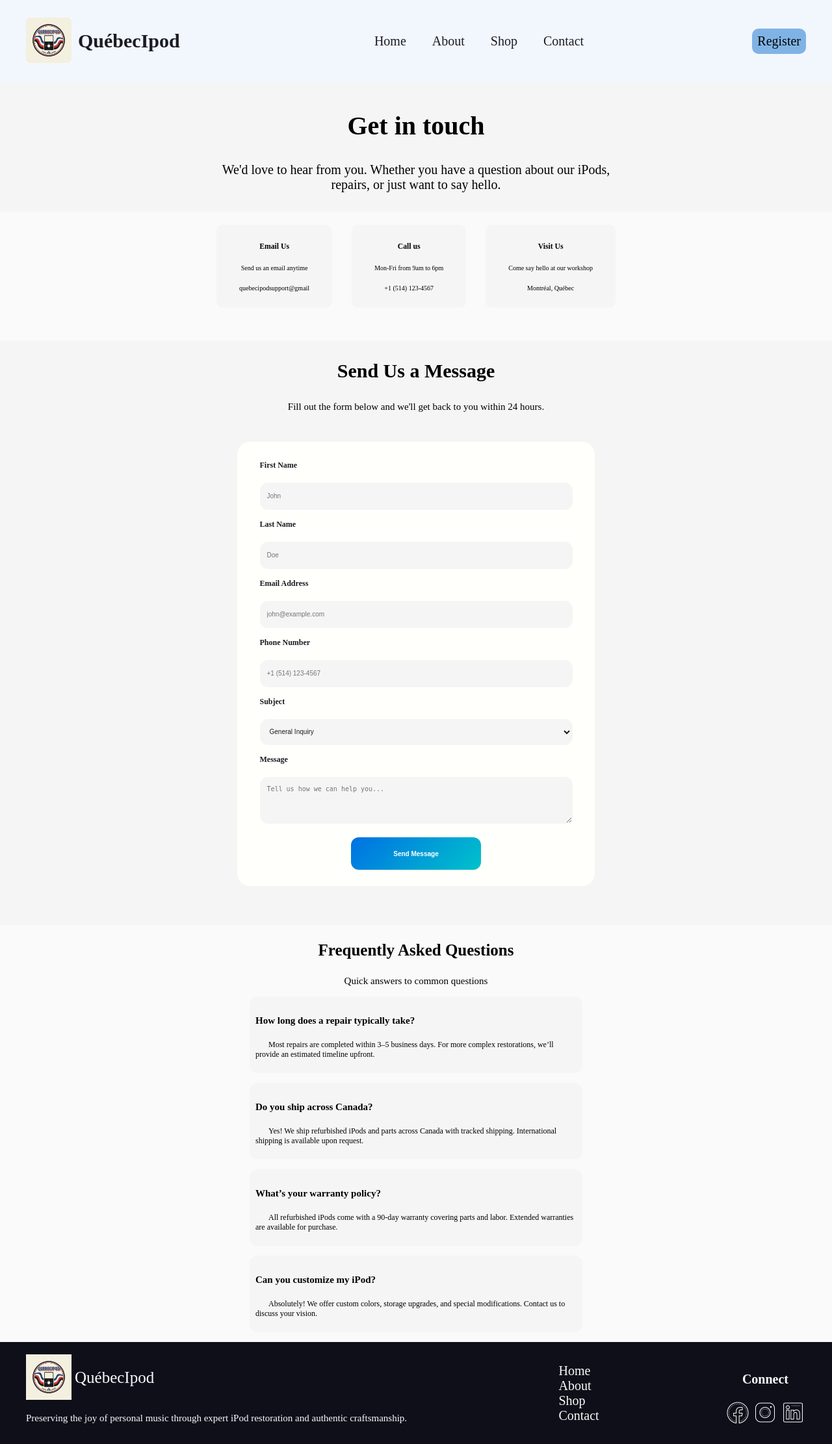
After one commit to 0n1xx/FinalProject-CSSPHP, a PHP site: page /contact.html in a window 1280 px wide. The commit adds this page. Shown: the whole page at 65% size. Run offline with PHP 8.4, Linux system fonts and the light colour scheme.

Commit message:
adds contact page and css code to it

```diff
--- /dev/null
+++ b/contact.html
@@ -0,0 +1,156 @@
+<!doctype html>
+<html lang="en">
+<head>
+  <!-- In the head element, we add our metadata -->
+  <!-- Declare our character set -->
+  <meta charset="utf-8">
+  <!-- This measures the viewport of the device we are using -->
+  <meta name="viewport" content="width=device-width, initial-scale=1">
+  <!-- This will describe our pages content, this should be different
+    on each page -->
+  <meta name="description" content="This is the contact page">
+  <!-- This will tell the search engine to index the site or not -->
+  <meta name="robots" content="noindex, nofollow">
+  <!-- This is our title tag  -->
+  <title> Contact Page </title>
+  <!-- This is the element that connects css file to our html_css_js_introduction file -->
+  <link rel="stylesheet" href="css/style.css">
+  <!-- Using a special google font -->
+</head>
+<body>
+<header>
+  <div>
+    <a href="home.php" class="logo">
+      <img src="images/logo.png" alt="header logo">
+    </a>
+    <p>QuébecIpod</p>
+  </div>
+  <nav>
+    <menu>
+      <li class="nav_menu"><a href="home.php">Home</a></li>
+      <li class="nav_menu"><a href="about.php">About</a></li>
+      <li class="nav_menu"><a href="shop.php">Shop</a></li>
+      <li class="nav_menu"><a href="contact.php">Contact</a></li>
+    </menu>
+  </nav>
+  <div class="register">
+    <a href="register.php">Register</a>
+  </div>
+</header>
+<main>
+  <section class="intro-contact-page">
+      <h1>Get in touch</h1>
+      <p>We'd love to hear from you. Whether you have a question about our iPods, repairs, or just want to say hello.</p>
+  </section>
+  <section class="methods-of-contact">
+    <div class="contact-method">
+      <h3>Email Us</h3>
+      <p>Send us an email anytime</p>
+      <p>quebecipodsupport@gmail</p>
+    </div>
+    <div class="contact-method">
+      <h3>Call us</h3>
+      <p>Mon-Fri from 9am to 6pm</p>
+      <p>+1 (514) 123-4567</p>
+    </div>
+    <div class="contact-method">
+      <h3>Visit Us</h3>
+      <p>Come say hello at our workshop</p>
+      <p>Montréal, Québec</p>
+    </div>
+  </section>
+  <section class="contact-form-section">
+    <div class="contact-form-instructions">
+      <h3>Send Us a Message</h3>
+      <p>Fill out the form below and we'll get back to you within 24 hours.</p>
+    </div>
+    <div class="contact-form">
+      <form action="contact.php" method="post">
+        <fieldset>
+          <label for="first-name">First Name</label>
+          <input type="text" id="first-name" name="first_name" placeholder="John" required>
+          <label for="last-name">Last Name</label>
+          <input type="text" id="last-name" name="last_name" placeholder="Doe" required>
+          <label for="email">Email Address</label>
+          <input type="email" id="email" name="email" placeholder="john@example.com" required>
+          <label for="phone">Phone Number</label>
+          <input type="tel" id="phone" name="phone" placeholder="+1 (514) 123-4567" required>
+          <label for="subject">Subject</label>
+          <select id="subject" name="subject" required>
+            <option value="" disabled selected>General Inquiry</option>
+            <option value="support">Support</option>
+            <option value="sales">Sales</option>
+            <option value="feedback">Feedback</option>
+            <option value="other">Other</option>
+          </select>
+          <label for="message">Message</label>
+          <textarea id="message" name="message" rows="10" placeholder="Tell us how we can help you..." required></textarea>
+        </fieldset>
+        <div class="submit-button">
+          <button type="submit">Send Message</button>
+        </div>
+      </form>
+    </div>
+  </section>
+  <section class="frequently-asked-questions">
+    <div class="frequently-asked-questions-intro">
+      <h3>Frequently Asked Questions</h3>
+      <p>Quick answers to common questions</p>
+    </div>
+    <div class="question-answer">
+      <h4>How long does a repair typically take?</h4>
+      <p>Most repairs are completed within 3–5 business days. For more complex restorations, we’ll provide an estimated timeline upfront.</p>
+    </div>
+    <div class="question-answer">
+      <h4>Do you ship across Canada?</h4>
+      <p>Yes! We ship refurbished iPods and parts across Canada with tracked shipping. International shipping is available upon request.</p>
+    </div>
+    <div class="question-answer">
+      <h4>What’s your warranty policy?</h4>
+      <p>All refurbished iPods come with a 90-day warranty covering parts and labor. Extended warranties are available for purchase.</p>
+    </div>
+    <div class="question-answer">
+      <h4>Can you customize my iPod?</h4>
+      <p>Absolutely! We offer custom colors, storage upgrades, and special modifications. Contact us to discuss your vision.</p>
+    </div>
+  </section>
+</main>
+<footer>
+  <section class="footer-logo">
+    <div>
+      <a href="home.php" class="logo">
+        <img src="images/logo.png" alt="header logo">
+      </a>
+      <p>QuébecIpod</p>
+    </div>
+    <div>
+      <p>Preserving the joy of personal music through expert iPod restoration and authentic craftsmanship.</p>
+    </div>
+  </section>
+  <section class="footer-links">
+    <nav>
+      <menu>
+        <li class="nav_menu"><a href="home.php">Home</a></li>
+        <li class="nav_menu"><a href="about.php">About</a></li>
+        <li class="nav_menu"><a href="shop.php">Shop</a></li>
+        <li class="nav_menu"><a href="contact.php">Contact</a></li>
+      </menu>
+    </nav>
+  </section>
+  <section class="footer-social-networks">
+    <div>
+      <p>Connect</p>
+      <a href="https://www.facebook.com/yourpage" target="_blank">
+        <img src="images/facebook_logo.png" alt="Facebook">
+      </a>
+      <a href="https://www.instagram.com/yourhandle" target="_blank">
+        <img src="images/instagram_logo.png" alt="Instagram">
+      </a>
+      <a href="https://www.linkedin.com/in/yourprofile" target="_blank">
+        <img src="images/linkedin_logo.png" alt="LinkedIn">
+      </a>
+    </div>
+  </section>
+</footer>
+</body>
+</html>
--- a/css/style.css
+++ b/css/style.css
@@ -2,6 +2,7 @@
 :root{
     --white: #FAFAFA;
     --text: #1C1A22;
+    --light-grey: #F5F5F5;
     --light-blue-back: #F1F7FD;
     --blue-back: #80B3E5;
     --dark-blue-back: #0f0f1a;
@@ -295,3 +296,177 @@ footer{
     color: #fff;
     border: 2px solid #fff;
 }
+
+/* Designing the contact page */
+.intro-contact-page{
+    background-color: var(--light-grey);
+    min-height: 20rem;
+    display: flex;
+    justify-content: center;
+    align-items: center;
+    flex-direction: column;
+}
+
+.intro-contact-page h1{
+    font-weight: 700;
+    font-size: 4rem;
+}
+
+.intro-contact-page p{
+    font-weight: 300;
+    font-size: 2rem;
+    width: 60ch;
+    text-align: center;
+    margin-top: 0;
+}
+
+.methods-of-contact{
+    margin-top: 2rem;
+    display: flex;
+    align-items: center;
+    justify-content: center;
+    gap: 3rem;
+}
+
+.contact-method{
+    padding: 1.2rem 3.2rem;
+    background-color: var(--light-grey);
+    border: 0.3rem solid var(--light-grey);
+    border-radius: 1rem;
+}
+
+.contact-method{
+    display: flex;
+    justify-content: center;
+    align-items: center;
+    flex-direction: column;
+}
+
+/* Designing the form */
+.contact-form-section{
+    background-color: var(--light-grey);
+    min-height: 90rem;
+}
+
+.contact-form-instructions{
+    display: flex;
+    justify-content: center;
+    align-items: center;
+    flex-direction: column;
+    margin-top: 5rem;
+}
+
+.contact-form-instructions h3{
+    font-size: 3rem;
+    font-weight: 600;
+}
+
+.contact-form-instructions p{
+    font-size: 1.5rem;
+    margin-top: 0;
+}
+
+.contact-form{
+    max-width: 50rem;
+    margin: 3rem auto;
+    padding: 2.5rem;
+    background: #fffffb; /* just use it for the form here, so it has some visual differences */
+    border-radius: 2rem;
+}
+
+.contact-form fieldset {
+    border: none;
+    display: grid;
+    gap: 1.5rem;
+}
+
+.contact-form label {
+    display: block;
+    font-size: 1.2rem;
+    font-weight: 600;
+    margin-bottom: 0.4rem;
+    color: var(--text);
+}
+
+.contact-form input,
+.contact-form select{
+    height: 4rem;
+    padding: 0 1rem;
+    font-size: 1rem;
+    color: var(--text);
+    background: var(--light-grey);
+    border: 1px solid var(--light-grey);
+    border-radius: 1.2rem;
+}
+
+.contact-form textarea {
+    max-height: 5rem;
+    padding:  1rem;
+    font-size: 1rem;
+    line-height: 1.5;
+    color: var(--text);
+    background: var(--light-grey);
+    border: 1px solid var(--light-grey);
+    border-radius: 1.2rem;
+}
+
+.contact-form .submit-button {
+    margin-top: 1.5rem;
+    text-align: center;
+}
+
+.contact-form button {
+    min-width: 20rem;
+    height: 5rem;
+    padding: 0 2rem;
+    font-size: 1rem;
+    font-weight: 600;
+    color: #fff;
+    background: linear-gradient(135deg, #0071e3 0%, #00c2cb 100%); /* I found different buttons design patters and
+    asked chose this one, no way I'd write this by myself */
+    border: none;
+    border-radius: 1.2rem;
+}
+
+.frequently-asked-questions{
+    width: 40%;
+    margin: 0 auto
+}
+
+.frequently-asked-questions-intro{
+    text-align: center;
+}
+
+.frequently-asked-questions-intro h3{
+    font-size: 2.5rem;
+    font-weight: 600;
+}
+
+.frequently-asked-questions-intro p{
+    font-size: 1.5rem;
+}
+
+.question-answer{
+    background: var(--light-grey);
+    border: 1px solid var(--light-grey);
+    border-radius: 1.2rem;
+    margin-bottom: 1.5rem;
+}
+
+.question-answer h4,
+.question-answer p{
+    padding: 0.8rem 0.8rem;
+    text-align: left;
+}
+
+.question-answer h4{
+    font-size: 1.5rem;
+    font-weight: 600;
+    margin-bottom: 0;
+}
+
+.question-answer p{
+    margin-top: 0.5rem;
+    font-size: 1.2rem;
+    text-indent: 2rem;
+}
```
